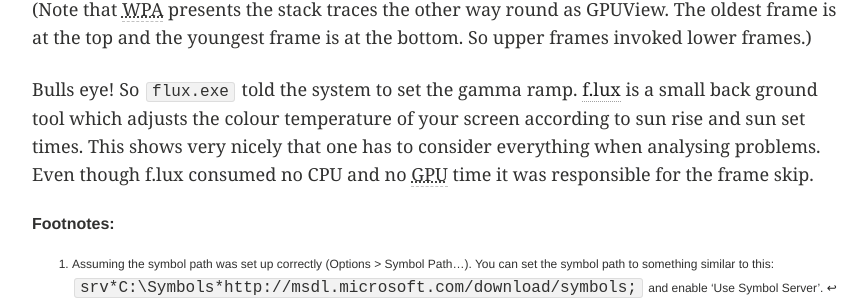
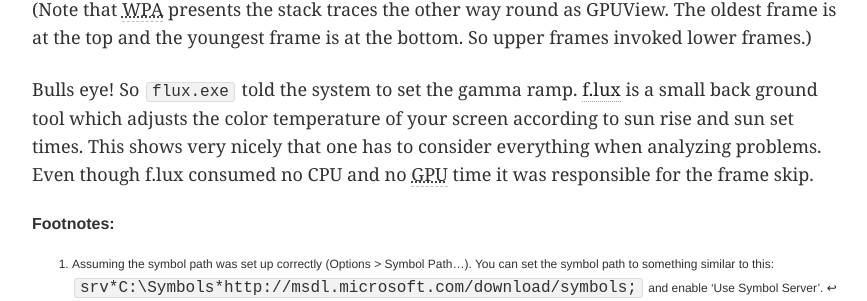
Before and after one commit to ewirch/ewirch.github.io, a Jekyll site: the page built from _posts/2014-03-06-diagnose-frame-skips-and-stutter-in-directx.md, in a window 1280 px wide and 900 px high, scrolled down 12436 px. Shown: the part 183-484 px from the top of the window, without its empty margins (64-931 px from the left). Built offline with Jekyll 4.4.1, drawn with Linux system fonts in a browser that asks for light colours; comment, search, counter and statistics services are not loaded; some of the changed text lies outside the part shown.

Commit message:
fix spelling

```diff
--- a/_posts/2014-03-06-diagnose-frame-skips-and-stutter-in-directx.md
+++ b/_posts/2014-03-06-diagnose-frame-skips-and-stutter-in-directx.md
@@ -231,7 +231,7 @@
 
 (Note that WPA presents the stack traces the other way round as GPUView. The oldest frame is at the top and the youngest frame is at the bottom. So upper frames invoked lower frames.)
 
-Bulls eye! So `flux.exe` told the system to set the gamma ramp. [f.lux] is a small back ground tool which adjusts the colour temperature of your screen according to sun rise and sun set times. This shows very nicely that one has to consider everything when analysing problems. Even though f.lux consumed no CPU and no GPU time it was responsible for the frame skip.
+Bulls eye! So `flux.exe` told the system to set the gamma ramp. [f.lux] is a small back ground tool which adjusts the color temperature of your screen according to sun rise and sun set times. This shows very nicely that one has to consider everything when analyzing problems. Even though f.lux consumed no CPU and no GPU time it was responsible for the frame skip.
 
 *[WPR]: Windows Performance Recorder
 *[WPA]: Windows Performance Analyzer
```
Also changed, not shown: other parts of _posts/2014-03-06-diagnose-frame-skips-and-stutter-in-directx.md (+3 -3 lines).
